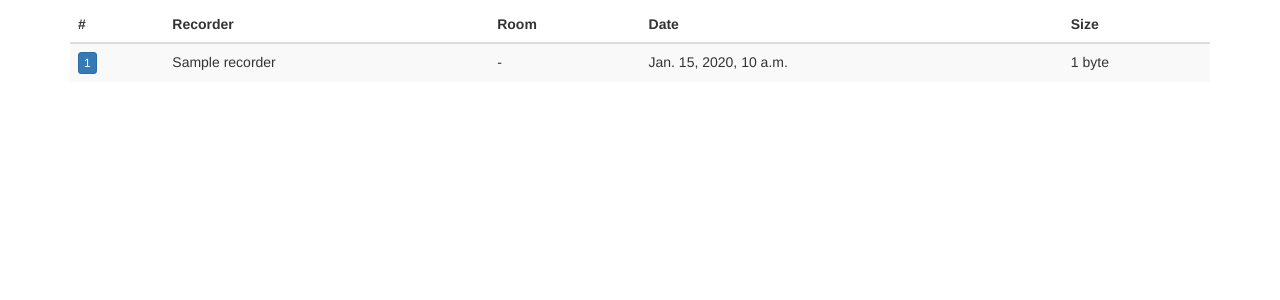
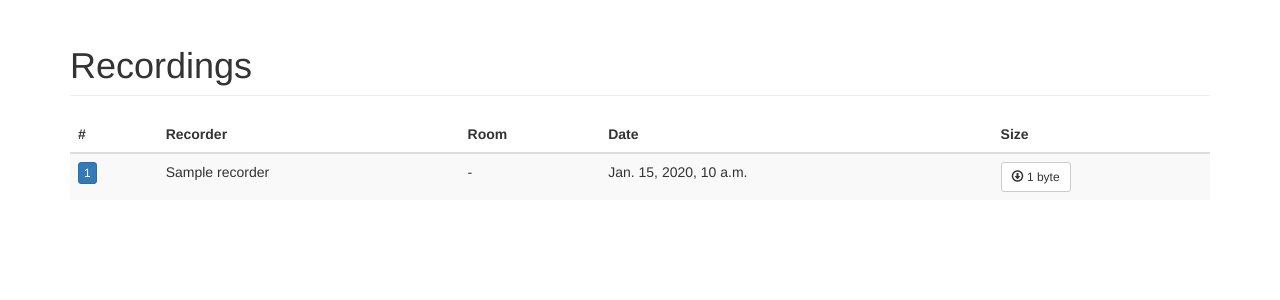
Before and after one commit to medunigraz/outpost_deprecated, a Django app: template src/outpost/video/templates/video/recording_list.html in a window 1280 px wide. Shown: the part 64-364 px from the top of the page. Run offline with Django 3.2, Linux system fonts and the light colour scheme; the template is opened without the code that fills it: most values are stand-ins (such as "Sample title", 1, 10 or a date in 2020); style sheets or scripts are compiled from the project's sources; some libraries are stand-ins or nearby versions.

Commit message:
Improve recordings listing.

```diff
--- a/src/outpost/video/templates/video/recording_list.html
+++ b/src/outpost/video/templates/video/recording_list.html
@@ -1,6 +1,11 @@
 {% extends 'outpost/base.html' %}
 
 {% block content %}
+<h1 class="page-header">
+  <span>Recordings</span>
+</h1>
+<div class="row">
+  <div class="col-md-12">
     <table class="table table-striped">
       <thead>
         <tr>
@@ -23,9 +28,16 @@
           <td>{{ r.recorder }}</td>
           <td>{{ r.recorder.room|default:"-" }}</td>
           <td>{{ r.created }}</td>
-    <td>{{ r.data.size|filesizeformat }}</td>
+          <td>
+            <a href="{{ r.data.url }}" class="btn btn-default btn-sm">
+              <span class="glyphicon glyphicon-download"></span>
+              {{ r.data.size|filesizeformat }}
+            </a>
+          </td>
         </tr>
         {% endfor %}
       </tbody>
     </table>
+  </div>
+</div>
 {% endblock %}
```
Lines whose indentation alone changed are shown as unchanged.
